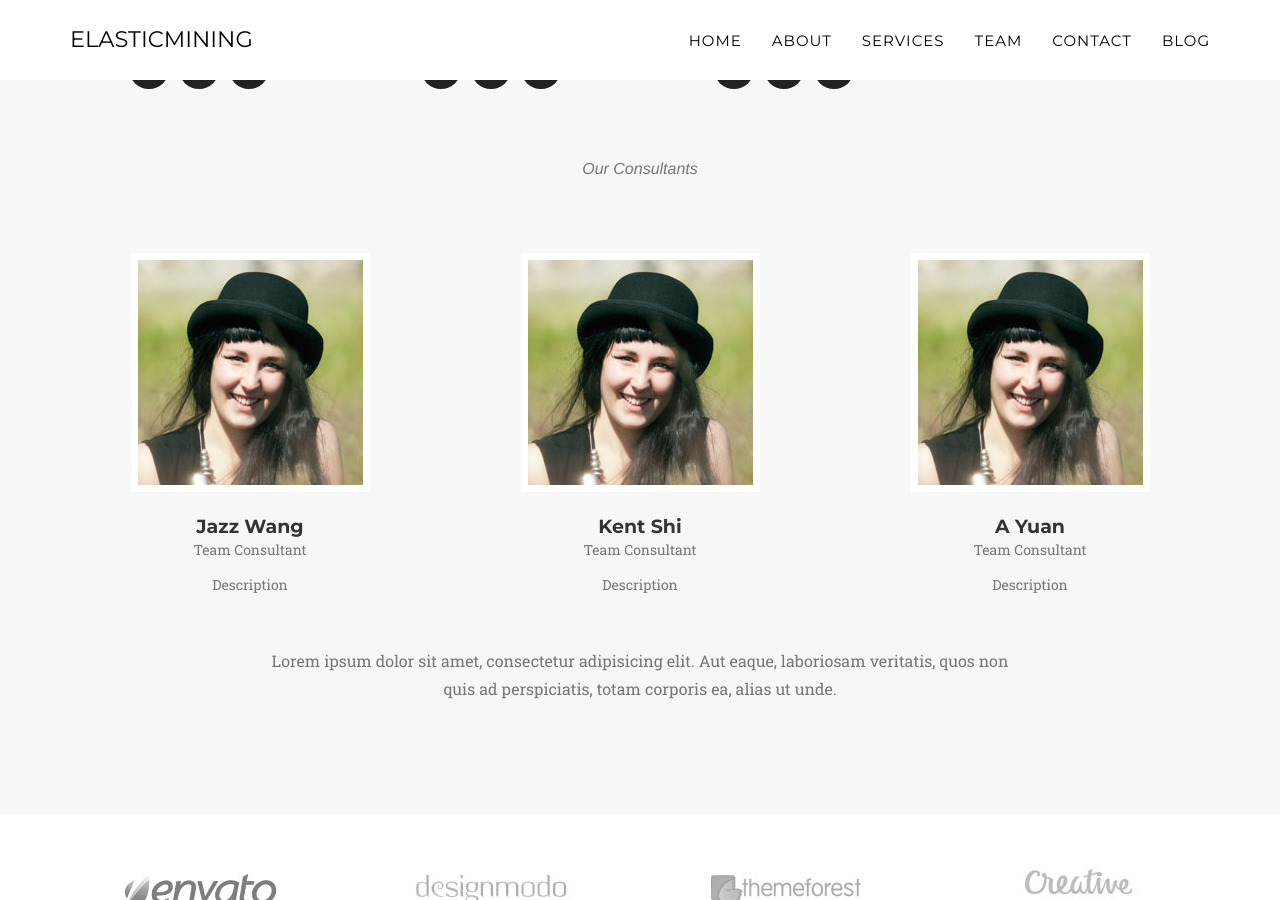
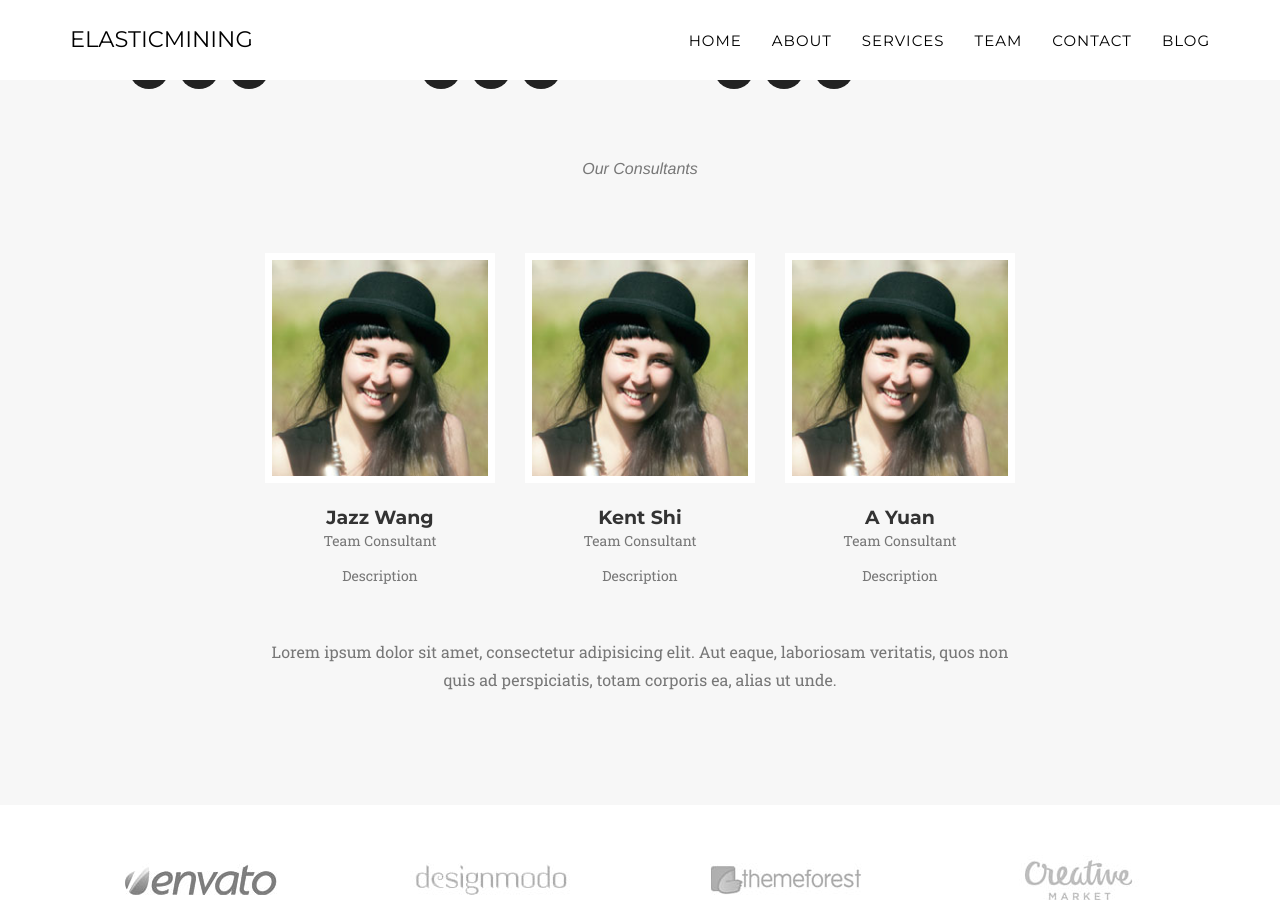
Before and after one commit to old-jekyll-templates/Ion-Jekyll-Theme, a Jekyll site: the page built from index.html, in a window 1280 px wide and 900 px high, scrolled down 2669 px. Built offline with Jekyll 4.4.1, drawn with Linux system fonts in a browser that asks for light colours; some web fonts are replaced; the list of posts is cut into pages by our own code.

Commit message:
update team

```diff
--- a/_includes/team.html
+++ b/_includes/team.html
@@ -43,6 +43,9 @@
             </div>
 
            <div class="row box">
+               <div class="col-sm-2"></div>
+               <div class="col-sm-8">
+                   <div class="row">
                         <div class="col-sm-4">
                             <div class="team-member">
                                 <img src="img/team/1.jpg" class="img-responsive img-round" alt="">
@@ -68,6 +71,9 @@
                             </div>
                         </div>
                     </div>
+                </div>
+                <div class="col-sm-2"></div>
+            </div>
             <div class="row">
                 <div class="col-lg-8 col-lg-offset-2 text-center">
                     <p class="large text-muted">Lorem ipsum dolor sit amet, consectetur adipisicing elit. Aut eaque, laboriosam veritatis, quos non quis ad perspiciatis, totam corporis ea, alias ut unde.</p>
```
Lines whose indentation alone changed are shown as unchanged.
